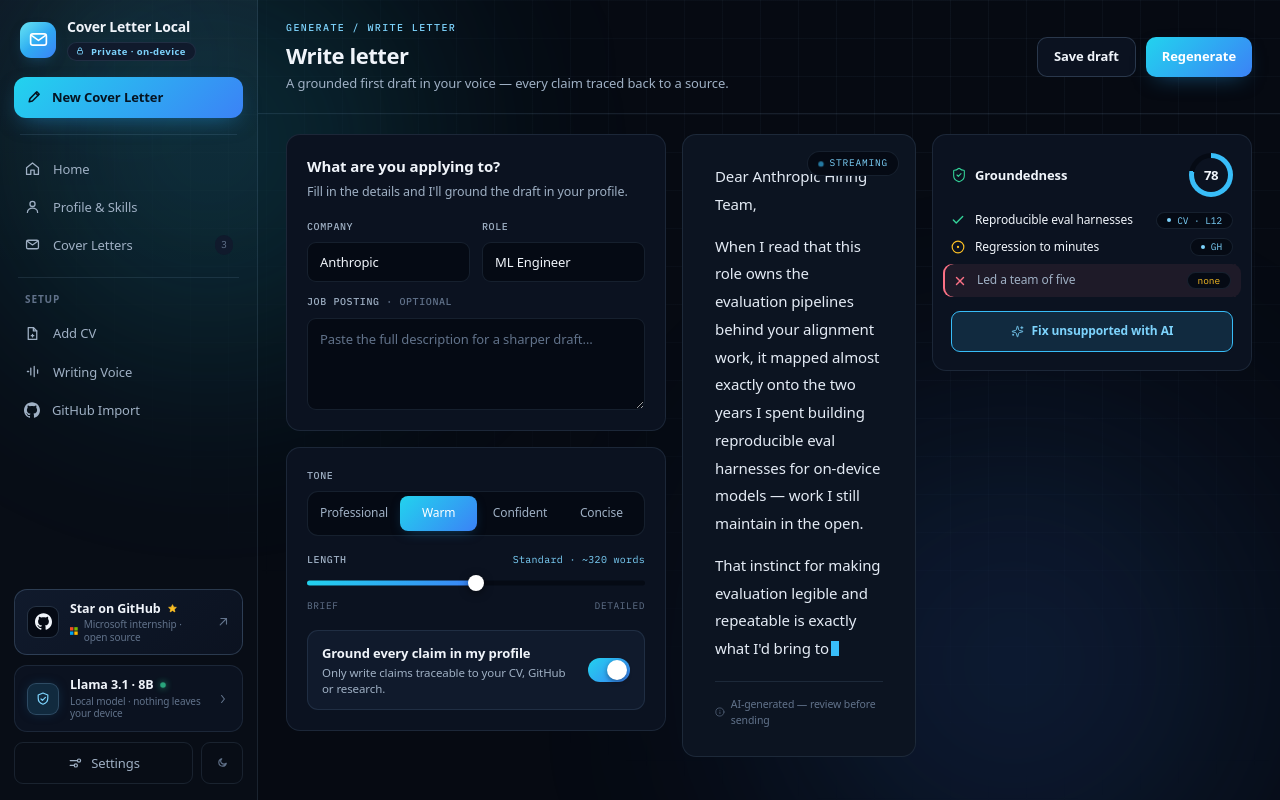
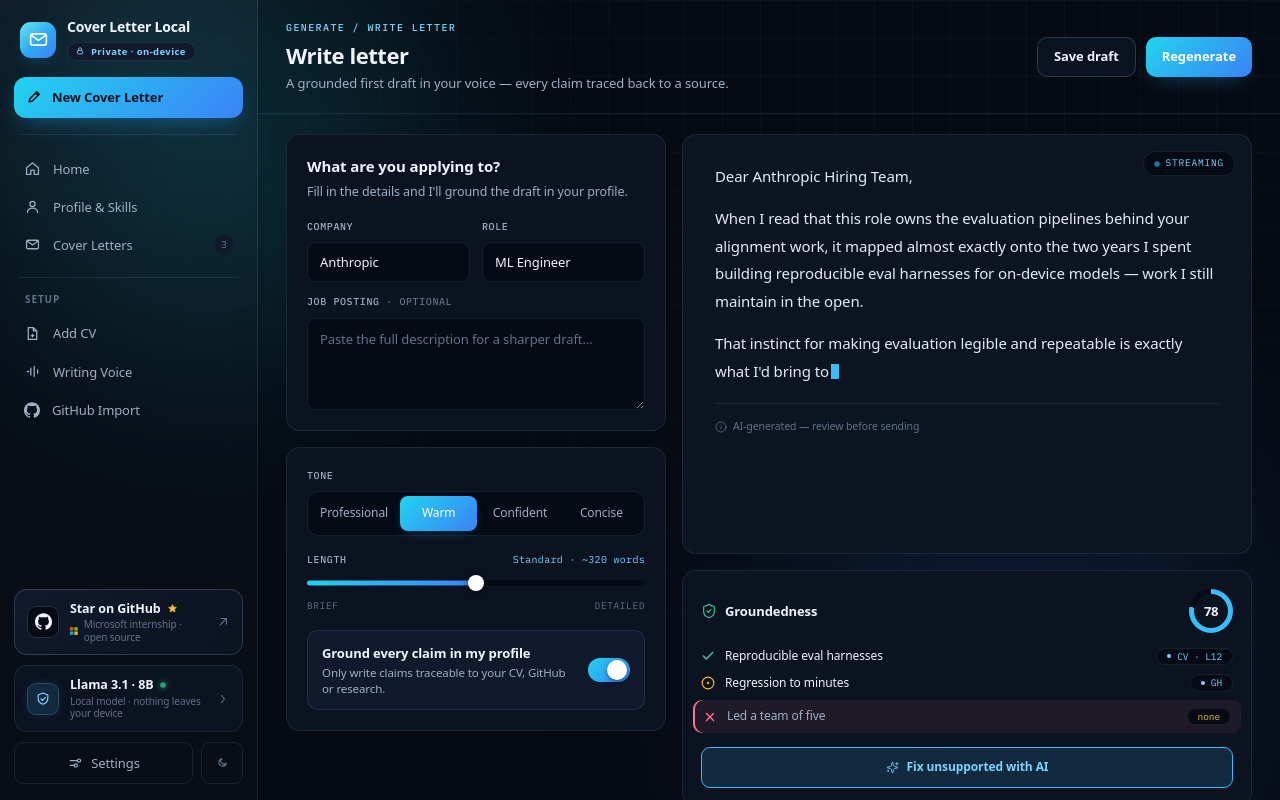
Before and after one commit to mehmeterguden/Microsoft-Internship-Cover-Letter-Local, a React (Vite) app in the folder frontend/: page /write in a window 1280 px wide. Built offline with nearby package versions, Linux system fonts and the light colour scheme.

Commit message:
fix(frontend): Write page layout polish (#3)
Stack the streaming letter + groundedness vertically in the Write right column.

```diff
--- a/frontend/src/pages/Write.tsx
+++ b/frontend/src/pages/Write.tsx
@@ -113,10 +113,10 @@
           </section>
         </div>
 
-        {/* ── Right column: streaming letter + groundedness ───── */}
-        <div className="grid min-w-0 gap-4 xl:grid-cols-[minmax(0,1fr)_320px]">
+        {/* ── Right column: streaming letter (top) + groundedness (below) ── */}
+        <div className="flex min-w-0 flex-col gap-4">
           {/* Streaming reading pane */}
-          <section className="cll-fade relative flex min-h-[560px] flex-col overflow-hidden rounded-[14px] border border-border bg-reading">
+          <section className="cll-fade relative flex min-h-[420px] flex-1 flex-col overflow-hidden rounded-[14px] border border-border bg-reading">
             <div className="relative flex-1 overflow-auto p-7 sm:px-8">
               {/* STREAMING pill */}
               <div className="absolute right-4 top-4 flex items-center gap-1.5 rounded-full border border-border bg-input px-2.5 py-1 font-mono text-[9.5px] uppercase tracking-[0.8px] text-accent-text">
@@ -148,7 +148,7 @@
           </section>
 
           {/* Groundedness check */}
-          <section className="cll-fade h-fit rounded-[14px] border border-border bg-surface p-[18px]">
+          <section className="cll-fade rounded-[14px] border border-border bg-surface p-[18px]">
             <div className="mb-3.5 flex items-center justify-between">
               <div className="flex items-center gap-2 text-[13px] font-semibold text-fg">
                 <ShieldCheck size={16} strokeWidth={1.6} className="text-success" />
```
